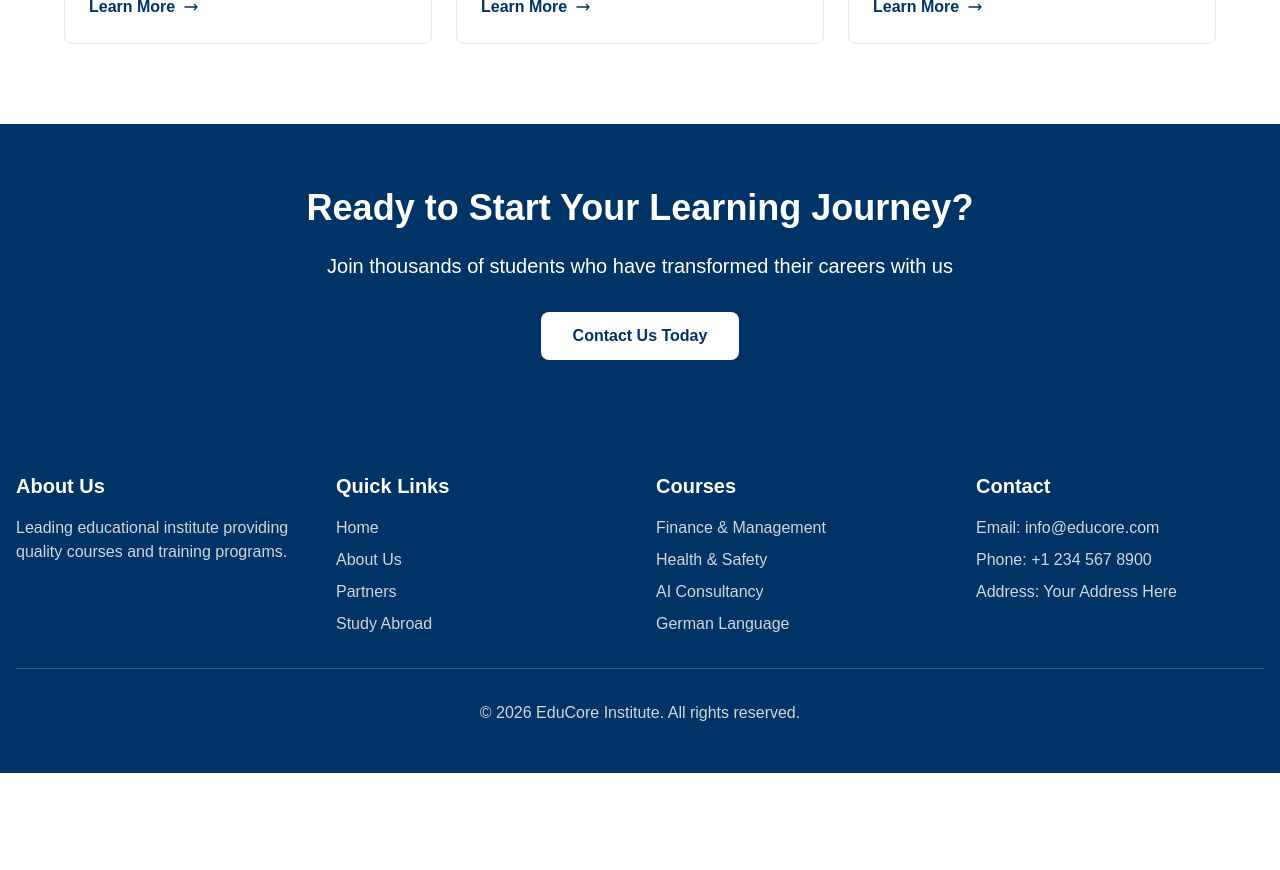
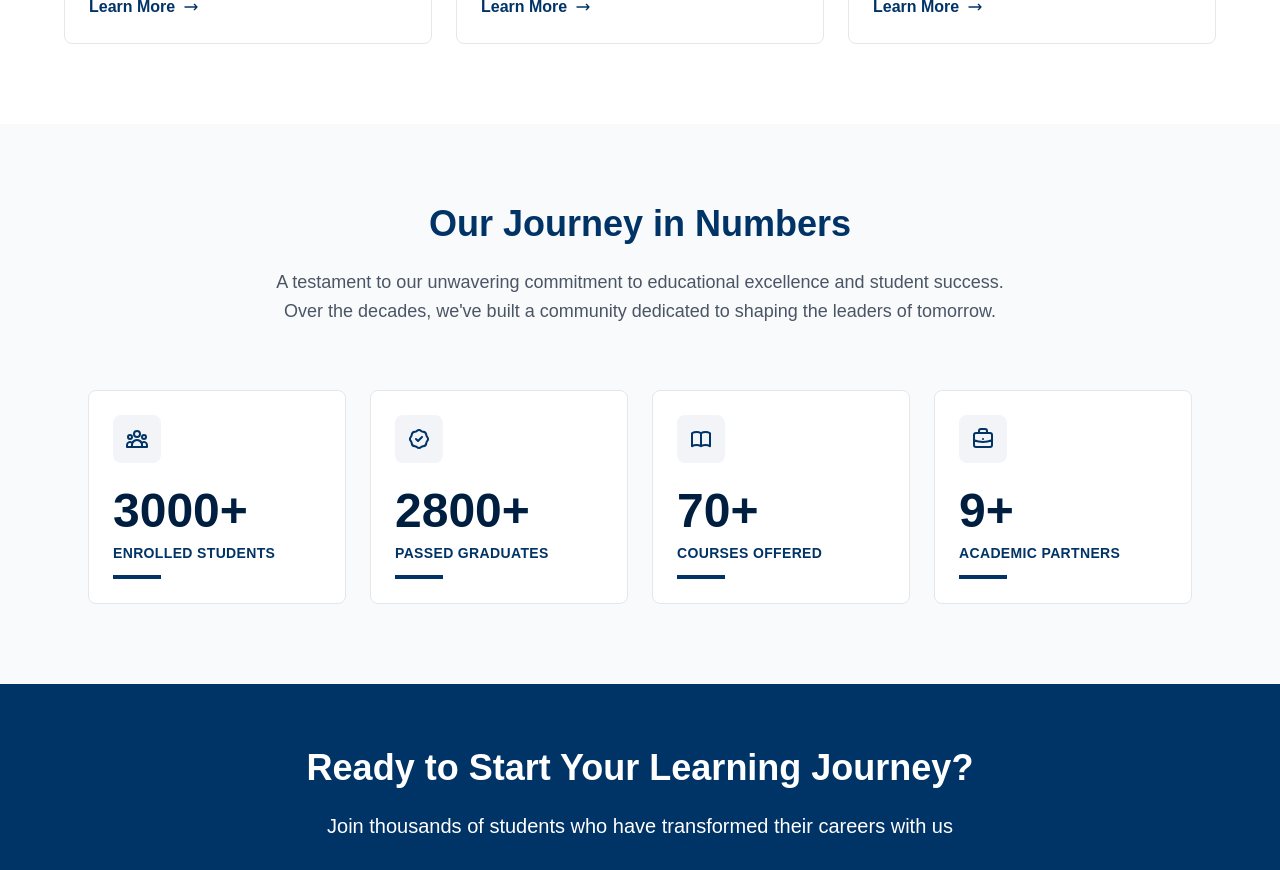
Before and after one commit to skyfobs/edocore-nextgen-site, a Next.js app: page / in a window 1280 px wide. Shown: the part 2600-3470 px from the top of the page. Before the commit the page ends 3373 px from the top, so only its background shows below. Built offline with nearby package versions, Linux system fonts and the light colour scheme.

Commit message:
home our courses

```diff
--- a/app/page.tsx
+++ b/app/page.tsx
@@ -146,6 +146,72 @@ export default function Home() {
         </div>
       </section>
 
+      {/* Our Journey in Numbers Section */}
+      <section className="py-20 bg-gray-50">
+        <div className="max-w-[1200px] mx-auto px-6">
+          <h2 className="text-4xl font-bold text-center mb-6 text-[#003366]">
+            Our Journey in Numbers
+          </h2>
+
+          <p className="text-lg text-gray-600 text-center max-w-3xl mx-auto mb-16 leading-relaxed">
+            A testament to our unwavering commitment to educational excellence and student success. Over the decades, we've built a community dedicated to shaping the leaders of tomorrow.
+          </p>
+
+      {/* Stats Grid */}
+        <div className="max-w-[1200px] mx-auto px-6">
+          <div className="grid grid-cols-1 sm:grid-cols-2 lg:grid-cols-4 gap-6">
+            {/* Stat Card 1 */}
+            <div className="bg-white border border-gray-200 p-6 rounded-lg hover:shadow-lg transition-all duration-300 group">
+              <div className="w-12 h-12 rounded-lg bg-[#003366]/5 flex items-center justify-center mb-6 group-hover:bg-[#003366] transition-colors">
+                <svg className="w-6 h-6 text-[#003366] group-hover:text-white transition-colors" fill="none" stroke="currentColor" viewBox="0 0 24 24">
+                  <path strokeLinecap="round" strokeLinejoin="round" strokeWidth={2} d="M17 20h5v-2a3 3 0 00-5.356-1.857M17 20H7m10 0v-2c0-.656-.126-1.283-.356-1.857M7 20H2v-2a3 3 0 015.356-1.857M7 20v-2c0-.656.126-1.283.356-1.857m0 0a5.002 5.002 0 019.288 0M15 7a3 3 0 11-6 0 3 3 0 016 0zm6 3a2 2 0 11-4 0 2 2 0 014 0zM7 10a2 2 0 11-4 0 2 2 0 014 0z" />
+                </svg>
+              </div>
+              <div className="text-5xl font-bold text-[#001e40] mb-2">3000+</div>
+              <div className="text-sm font-semibold text-[#003366] uppercase tracking-wide">Enrolled Students</div>
+              <div className="mt-3 h-1 w-12 bg-[#003366]"></div>
+            </div>
+
+            {/* Stat Card 2 */}
+            <div className="bg-white border border-gray-200 p-6 rounded-lg hover:shadow-lg transition-all duration-300 group">
+              <div className="w-12 h-12 rounded-lg bg-[#003366]/5 flex items-center justify-center mb-6 group-hover:bg-[#003366] transition-colors">
+                <svg className="w-6 h-6 text-[#003366] group-hover:text-white transition-colors" fill="none" stroke="currentColor" viewBox="0 0 24 24">
+                  <path strokeLinecap="round" strokeLinejoin="round" strokeWidth={2} d="M9 12l2 2 4-4M7.835 4.697a3.42 3.42 0 001.946-.806 3.42 3.42 0 014.438 0 3.42 3.42 0 001.946.806 3.42 3.42 0 013.138 3.138 3.42 3.42 0 00.806 1.946 3.42 3.42 0 010 4.438 3.42 3.42 0 00-.806 1.946 3.42 3.42 0 01-3.138 3.138 3.42 3.42 0 00-1.946.806 3.42 3.42 0 01-4.438 0 3.42 3.42 0 00-1.946-.806 3.42 3.42 0 01-3.138-3.138 3.42 3.42 0 00-.806-1.946 3.42 3.42 0 010-4.438 3.42 3.42 0 00.806-1.946 3.42 3.42 0 013.138-3.138z" />
+                </svg>
+              </div>
+              <div className="text-5xl font-bold text-[#001e40] mb-2">2800+</div>
+              <div className="text-sm font-semibold text-[#003366] uppercase tracking-wide">Passed Graduates</div>
+              <div className="mt-3 h-1 w-12 bg-[#003366]"></div>
+            </div>
+
+            {/* Stat Card 3 */}
+            <div className="bg-white border border-gray-200 p-6 rounded-lg hover:shadow-lg transition-all duration-300 group">
+              <div className="w-12 h-12 rounded-lg bg-[#003366]/5 flex items-center justify-center mb-6 group-hover:bg-[#003366] transition-colors">
+                <svg className="w-6 h-6 text-[#003366] group-hover:text-white transition-colors" fill="none" stroke="currentColor" viewBox="0 0 24 24">
+                  <path strokeLinecap="round" strokeLinejoin="round" strokeWidth={2} d="M12 6.253v13m0-13C10.832 5.477 9.246 5 7.5 5S4.168 5.477 3 6.253v13C4.168 18.477 5.754 18 7.5 18s3.332.477 4.5 1.253m0-13C13.168 5.477 14.754 5 16.5 5c1.747 0 3.332.477 4.5 1.253v13C19.832 18.477 18.247 18 16.5 18c-1.746 0-3.332.477-4.5 1.253" />
+                </svg>
+              </div>
+              <div className="text-5xl font-bold text-[#001e40] mb-2">70+</div>
+              <div className="text-sm font-semibold text-[#003366] uppercase tracking-wide">Courses Offered</div>
+              <div className="mt-3 h-1 w-12 bg-[#003366]"></div>
+            </div>
+
+            {/* Stat Card 4 */}
+            <div className="bg-white border border-gray-200 p-6 rounded-lg hover:shadow-lg transition-all duration-300 group">
+              <div className="w-12 h-12 rounded-lg bg-[#003366]/5 flex items-center justify-center mb-6 group-hover:bg-[#003366] transition-colors">
+                <svg className="w-6 h-6 text-[#003366] group-hover:text-white transition-colors" fill="none" stroke="currentColor" viewBox="0 0 24 24">
+                  <path strokeLinecap="round" strokeLinejoin="round" strokeWidth={2} d="M21 13.255A23.931 23.931 0 0112 15c-3.183 0-6.22-.62-9-1.745M16 6V4a2 2 0 00-2-2h-4a2 2 0 00-2 2v2m4 6h.01M5 20h14a2 2 0 002-2V8a2 2 0 00-2-2H5a2 2 0 00-2 2v10a2 2 0 002 2z" />
+                </svg>
+              </div>
+              <div className="text-5xl font-bold text-[#001e40] mb-2">9+</div>
+              <div className="text-sm font-semibold text-[#003366] uppercase tracking-wide">Academic Partners</div>
+              <div className="mt-3 h-1 w-12 bg-[#003366]"></div>
+            </div>
+          </div>
+        </div>
+        </div>
+      </section>
+
       <section className="py-16 bg-[#003366] text-white">
         <div className="container mx-auto px-4 text-center">
           <h2 className="text-4xl font-bold mb-6">
```
Also changed, not shown: public/journey-hero.jpg (added).
